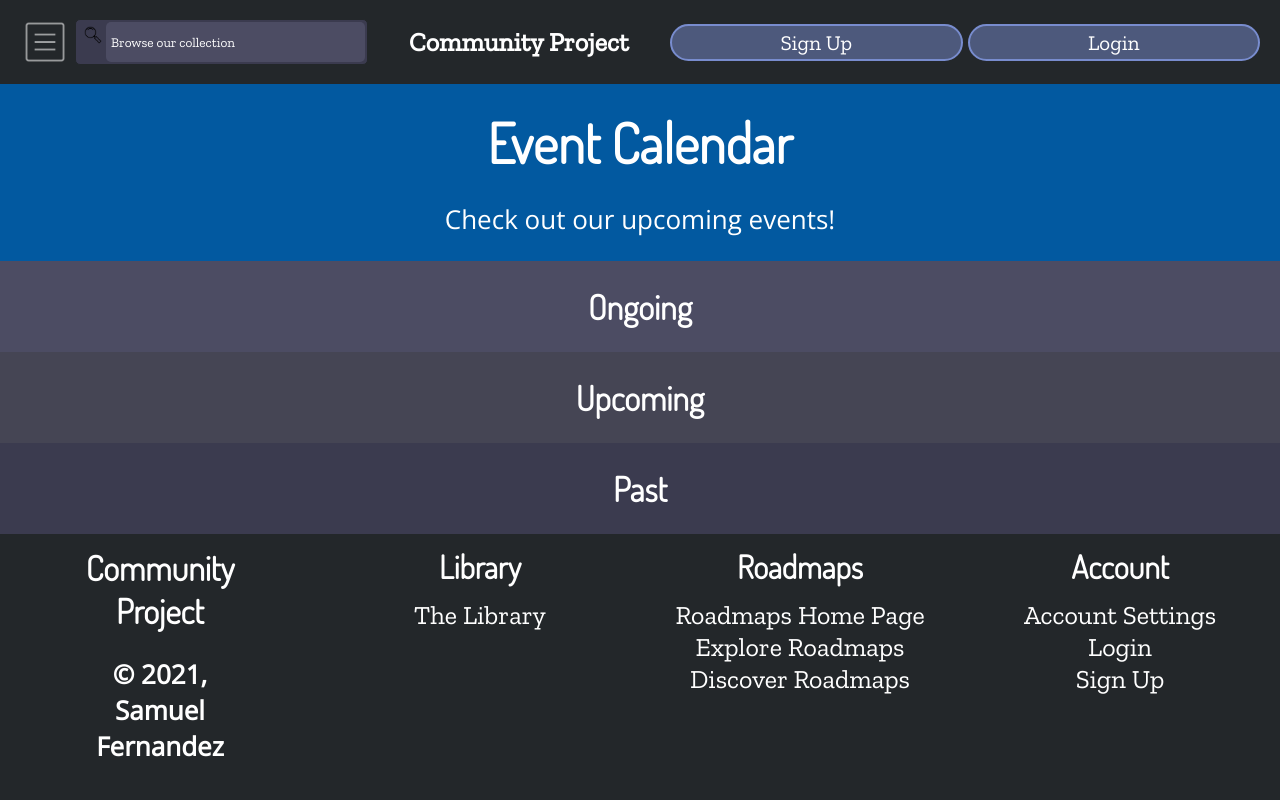
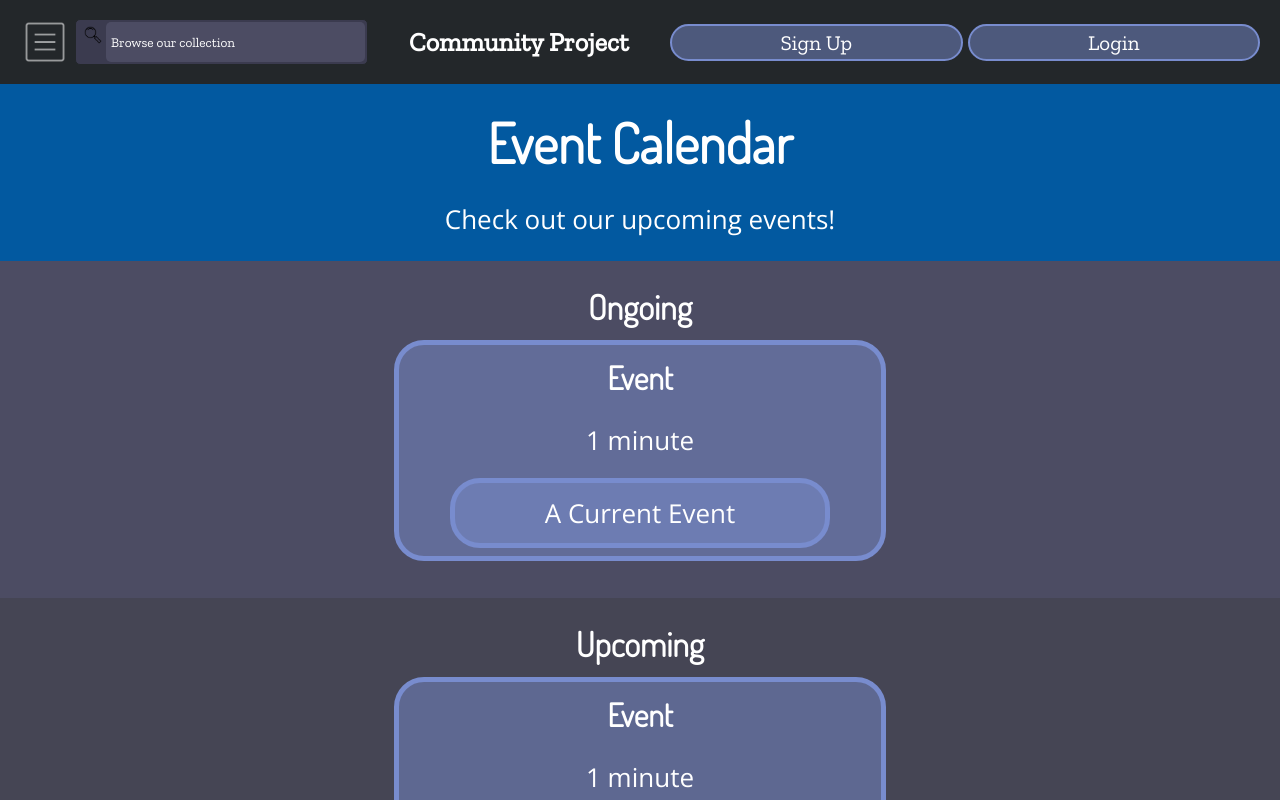
Before and after one commit to polypixeldev/computerstacks, a Next.js app in the folder app/: page /events in a window 1280 px wide. Shown: the top 800 px of the page. Built offline with nearby package versions, Linux system fonts and the light colour scheme.

Commit message:
Add functionality to /events and fix events in /home

```diff
--- a/app/package.json
+++ b/app/package.json
@@ -19,6 +19,7 @@
 		"next": "12.0.1",
 		"next-auth": "4.0.0-beta.5",
 		"nodemailer": "^6.7.0",
+		"pretty-ms": "^7.0.1",
 		"react": "17.0.2",
 		"react-dom": "17.0.2",
 		"sharp": "^0.29.2"
--- a/app/pages/events.js
+++ b/app/pages/events.js
@@ -1,6 +1,35 @@
 import HeadStyles from "../styles/Head.module.css";
+import HomeStyles from "../styles/Home.module.css";
+import prettyMs from "pretty-ms";
 
-function Events() {
+function Events(props) {
+	function listEvents(rel) {
+		const events = props.data?.events.filter((event) =>
+			rel === "current"
+				? Date.now() >= event.date && Date.now() <= event.date + event.duration
+				: rel === "future"
+				? Date.now() <= event.date
+				: Date.now() >= event.date + event.duration
+		);
+
+		if (!events || events?.length === 0)
+			return (
+				<div>
+					<p>No {rel} events right now... Check back later!</p>
+				</div>
+			);
+
+		return events.map((event) => (
+			<div key={event.name} className={HomeStyles.eventCard}>
+				<h3>{event.name}</h3>
+				<p>{prettyMs(event.duration, { verbose: true })}</p>
+				<div>
+					<p>{event.description}</p>
+				</div>
+			</div>
+		));
+	}
+
 	return (
 		<main>
 			<section className={HeadStyles.head}>
@@ -9,15 +38,59 @@ function Events() {
 			</section>
 			<section className="section1">
 				<h2>Ongoing</h2>
+				{listEvents("current")}
 			</section>
 			<section className="section2">
 				<h2>Upcoming</h2>
+				{listEvents("future")}
 			</section>
 			<section className="section3">
 				<h2>Past</h2>
+				{listEvents("past")}
 			</section>
 		</main>
 	);
 }
 
+export async function getStaticProps() {
+	// For development
+
+	return {
+		props: {
+			data: {
+				events: [
+					{
+						name: "Event",
+						date: Date.now(),
+						duration: 60000,
+						description: "A Current Event",
+					},
+					{
+						name: "Dead Event",
+						date: Date.now() - 86400000,
+						duration: 60000,
+						description: "A Past Event",
+					},
+					{
+						name: "New Event",
+						date: Date.now() + 86400000,
+						duration: 60000,
+						description: "A Future Event",
+					},
+				],
+			},
+		},
+	};
+
+	const EVENTS_META_URL = ``; // Fetches names and location of resources, nothing else
+
+	let res = { revalidate: 60, props: { data: {}, error: false } };
+
+	const data = await axios.get(EVENTS_META_URL)?.data;
+	if (!data) res.props.error = true;
+	else res.props.data = data;
+
+	return res;
+}
+
 export default Events;
```
Also changed, not shown: app/pages/index.js (+8 -3 lines), 1 other file (tests, documents, lock files or other folders).
